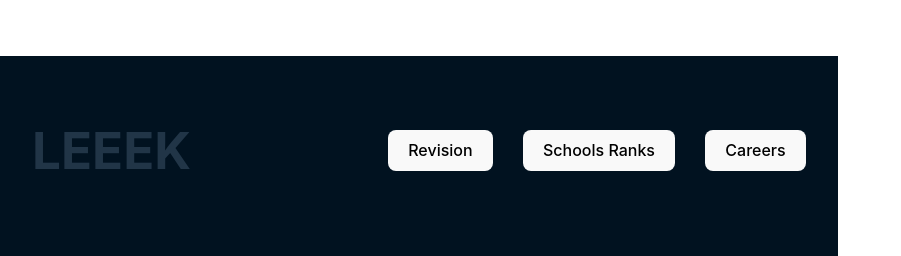
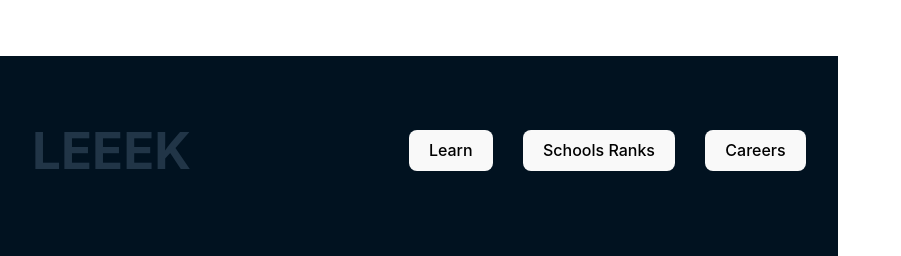
Before and after one commit to PsammystPrime/Electrical-Engineering-Course-App, a React (Vite) app in the folder learn/: page /courses in a window 1280 px wide. Shown: the top 256 px of the page, without its empty margins (0-901 px from the left). Built offline with nearby package versions, Linux system fonts and the light colour scheme.

Commit message:
update Courses.jsx

```diff
--- a/learn/src/Courses.jsx
+++ b/learn/src/Courses.jsx
@@ -1,10 +1,40 @@
-import { Nav, Footer } from "./App";
-import "./Courses.css";
+import { Footer } from "./App";
+import { Link } from "react-router-dom";
+
+export function Nav() {
+  const name = "Learn";
+
+  return (
+    <div className="nav">
+      <h1>LEEEK</h1>
+      <ul className="navLinks">
+        <Link to="revision">
+          <button>{name}</button>
+        </Link>
+        <Link to="schools">
+          <button>Schools Ranks</button>
+        </Link>
+        <Link to="careers">
+          <button>Careers</button>
+        </Link>
+      </ul>
+    </div>
+  );
+}
+
+export function Levels() {
+  return (
+    <>
+      <h1>Courses</h1>
+    </>
+  );
+}
+
 export default function Courses() {
   return (
     <>
       <Nav />
-      <h1>Courses</h1>
+      <Levels />
       <Footer />
     </>
   );
```
